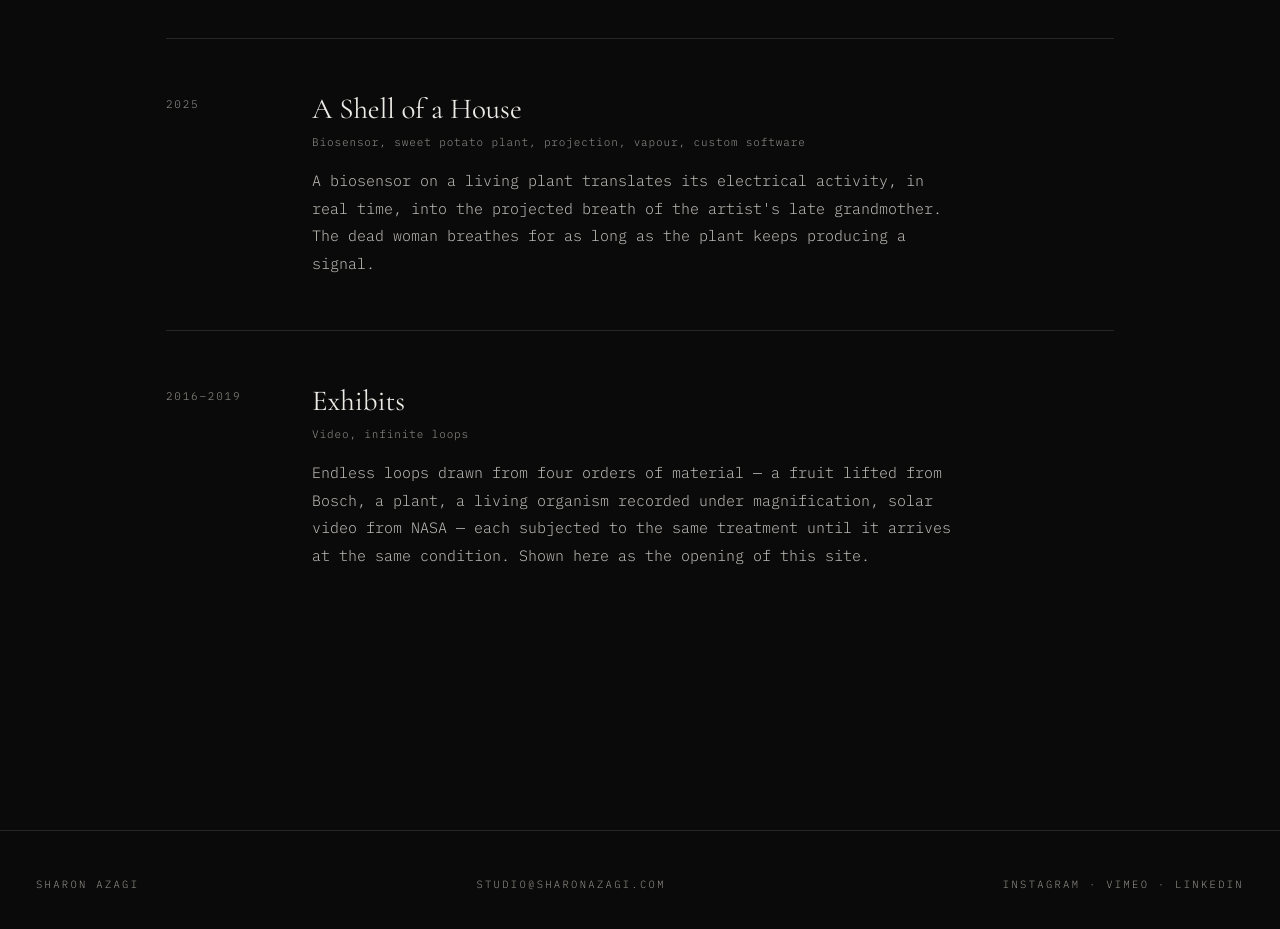
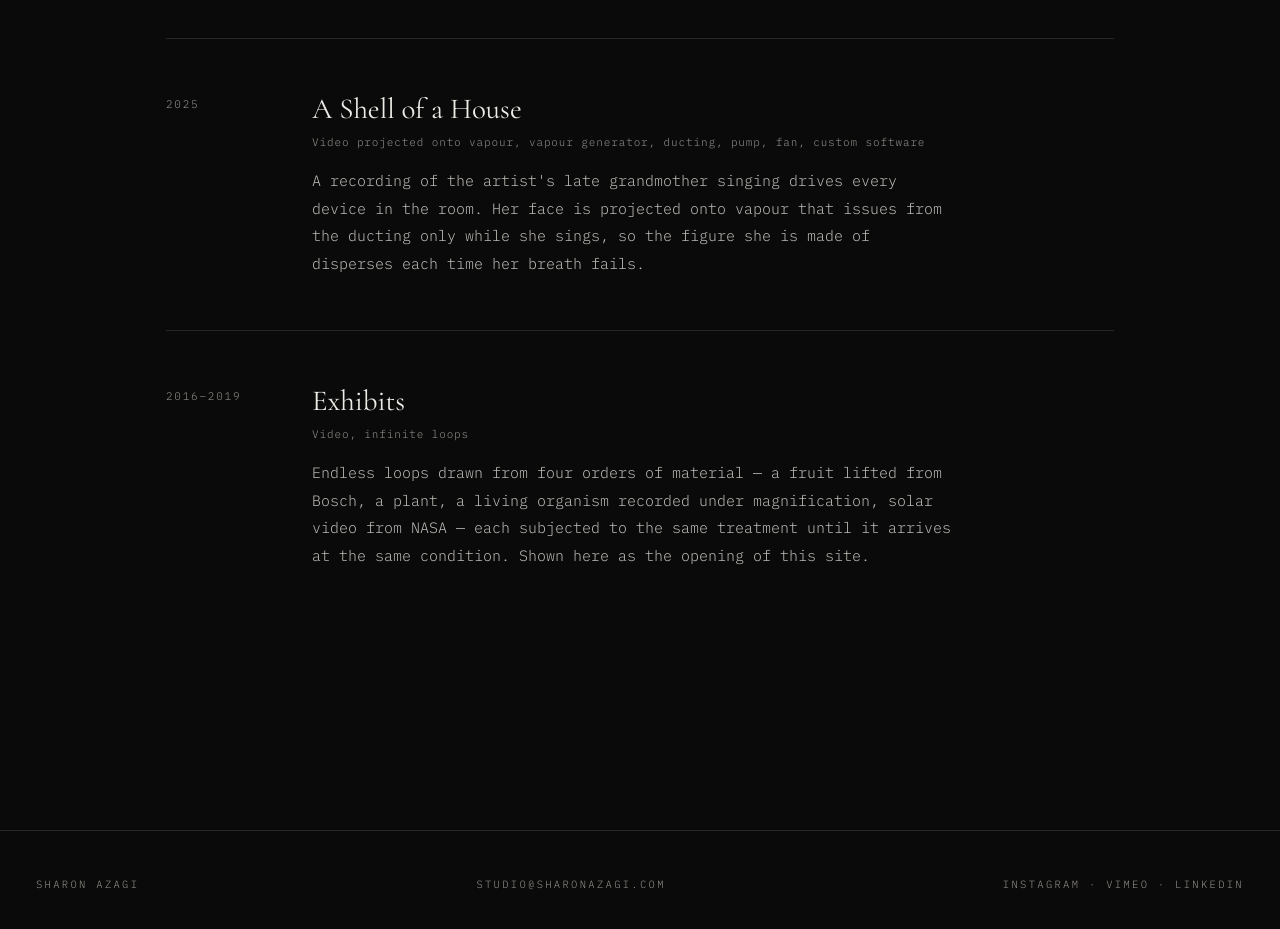
Before and after one commit to sharonazagi-sudo/sharonazagi-sudo.github.io, a plain HTML site: page index.html in a window 1280 px wide. Shown: the part 1840-2769 px from the top of the page. Drawn offline with nearby package versions, Linux system fonts and the light colour scheme.

Commit message:
Add files via upload

```diff
--- a/index.html
+++ b/index.html
@@ -68,8 +68,8 @@
     <div class="yr">2025</div>
     <div>
       <h3>A Shell of a House</h3>
-      <div class="tech">Biosensor, sweet potato plant, projection, vapour, custom software</div>
-      <p>A biosensor on a living plant translates its electrical activity, in real time, into the projected breath of the artist's late grandmother. The dead woman breathes for as long as the plant keeps producing a signal.</p>
+      <div class="tech">Video projected onto vapour, vapour generator, ducting, pump, fan, custom software</div>
+      <p>A recording of the artist's late grandmother singing drives every device in the room. Her face is projected onto vapour that issues from the ducting only while she sings, so the figure she is made of disperses each time her breath fails.</p>
     </div>
   </a>
   <a class="work" href="works/exhibits.html">
```
